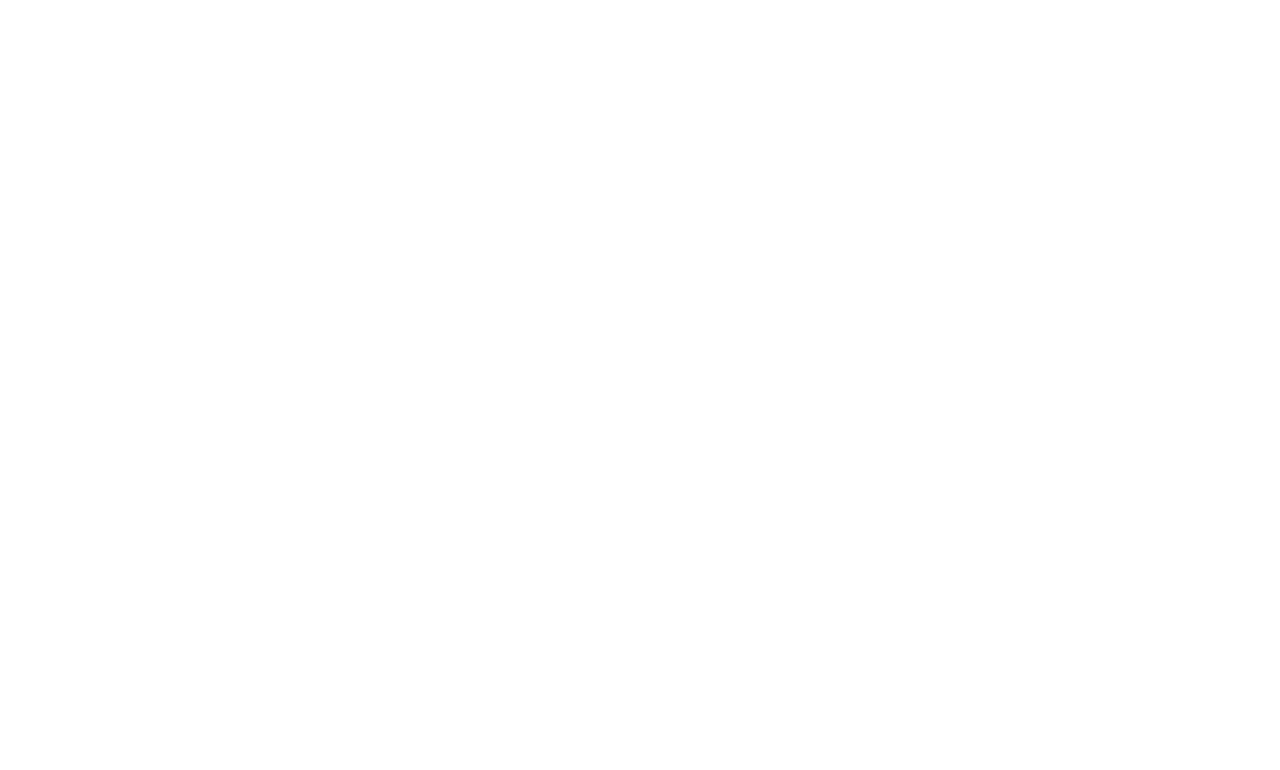
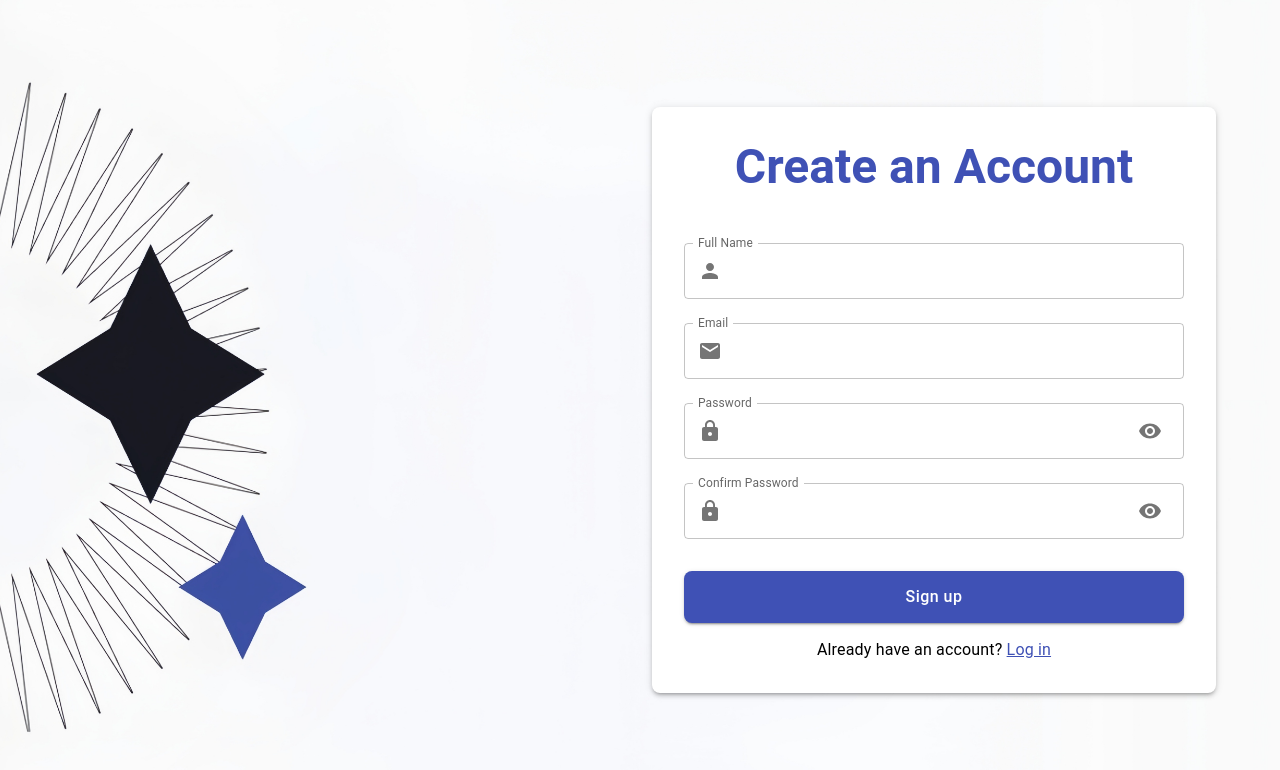
Before and after one commit to zolliene/InternQA, a React (Create React App) app: page /sign-up in a window 1280 px wide. Before the commit this address had no page. Shown: the top 770 px of the page. Built offline with nearby package versions, Linux system fonts and the light colour scheme.

Commit message:
reponsive + register

```diff
--- a/src/App.js
+++ b/src/App.js
@@ -3,6 +3,7 @@ import { BrowserRouter as Router, Route, Routes } from 'react-router-dom';
 import './App.css';
 import LoginPage from './Pages/login';
 import HomePage from './Pages/homePage';
+import Register from './Pages/register';
 
 function App() {
   return (
@@ -11,6 +12,7 @@ function App() {
         <Routes>
           <Route path="/" element={<LoginPage />} />
           <Route path="/home-page" element={<HomePage/>} />
+          <Route path='/sign-up' element={<Register/>} />
         </Routes>
       </div>
     </Router>
--- a/src/Pages/homePage.js
+++ b/src/Pages/homePage.js
@@ -2,7 +2,6 @@ import React from 'react'
 import Header from '../component/header'
 import QuestionsTab from '../component/questionsTabs'
 import QuestionsCard from '../component/questionsCard'
-import QuestionsAccordion from '../component/questionsManage'
 import Footer from '../component/footer'
 
 export default function HomePage() {
--- a/src/Pages/login.js
+++ b/src/Pages/login.js
@@ -1,13 +1,15 @@
 import React, { useState } from 'react';
-import { TextField, Button, Typography, Box, Paper, IconButton } from '@mui/material';
+import { TextField, Button, Typography, Box, Paper, IconButton, useMediaQuery } from '@mui/material';
 import EmailIcon from '@mui/icons-material/Email';
 import LockIcon from '@mui/icons-material/Lock';
 import VisibilityIcon from '@mui/icons-material/Visibility';
 import VisibilityOffIcon from '@mui/icons-material/VisibilityOff';
 import backgroundImage from '../image/loginBackground.png';
+import { Link } from 'react-router-dom';
 
 const LoginPage = () => {
   const [showPassword, setShowPassword] = useState(false);
+  const isMobile = useMediaQuery('(max-width:600px)');
 
   const handleClickShowPassword = () => {
     setShowPassword(!showPassword);
@@ -18,21 +20,22 @@ const LoginPage = () => {
       sx={{
         display: 'flex',
         height: '100vh',
-        justifyContent: 'flex-end',
+        justifyContent: isMobile ? 'center' : 'flex-end',
         alignItems: 'center',
         backgroundImage: `url(${backgroundImage})`,
         backgroundSize: 'cover',
         backgroundPosition: 'center',
-        paddingRight: '5%'
+        paddingRight: isMobile ? '0.5rem' : '5%',
+        paddingLeft: isMobile ? '0.5rem' : '0',
       }}
     >
       <Paper
         elevation={3}
         sx={{
           display: 'flex',
-          width: '50%',
-          height: '500px',
-          borderRadius: '10px',
+          width: isMobile ? '100%' : '40%',
+          height: isMobile ? 'auto' : '80%',
+          borderRadius: isMobile ? '0' : '10px',
           overflow: 'hidden',
         }}
       >
@@ -43,11 +46,12 @@ const LoginPage = () => {
             display: 'flex',
             flexDirection: 'column',
             justifyContent: 'center',
-            alignItems: 'flex-start',
-            padding: '2rem',
+            alignItems: isMobile ? 'center' : 'flex-start',
+            padding: isMobile ? '1rem' : '2rem',
+            textAlign: isMobile ? 'center' : 'left',
           }}
         >
-          <Typography variant="h3" sx={{ fontWeight: 'bold', mb: 4, textAlign: 'left' }}>
+          <Typography variant="h3" sx={{ fontWeight: 'bold', mb: 4 }}>
             Welcome to <br/><span style={{ color: '#3f51b5' }}>Amazing Tech</span>
           </Typography>
           <TextField
@@ -88,11 +92,9 @@ const LoginPage = () => {
           >
             Login
           </Button>
-          <Typography variant="body2" sx={{ mt: 2, textAlign: 'center', width: '100%' }}>
+          <Typography variant="body2" sx={{ mt: 2 }}>
             Don’t have an account? &nbsp;
-            <a href="/signup" style={{ color: '#3f51b5', textDecoration: 'none' }}>
-              Sign up
-            </a>
+            <Link to="sign-up" style={{ color: '#3f51b5' }}>Sign up</Link>
           </Typography>
         </Box>
       </Paper>
--- /dev/null
+++ b/src/Pages/register.js
@@ -0,0 +1,166 @@
+import React, { useState } from 'react';
+import {
+    Box,
+    TextField,
+    Button,
+    Typography,
+    InputAdornment,
+    IconButton,
+    useMediaQuery,
+} from '@mui/material';
+import { Visibility, VisibilityOff, Person, Email, Lock } from '@mui/icons-material';
+import backgroundImage from '../image/loginBackground.png';
+import { Link } from 'react-router-dom';
+
+const Register = () => {
+    const [showPassword, setShowPassword] = useState(false);
+    const [showConfirmPassword, setShowConfirmPassword] = useState(false);
+    const isMobile = useMediaQuery('(max-width:600px)');
+
+    const handleClickShowPassword = () => setShowPassword(!showPassword);
+    const handleClickShowConfirmPassword = () => setShowConfirmPassword(!showConfirmPassword);
+
+    const handleMouseDownPassword = (event) => {
+        event.preventDefault();
+    };
+
+    return (
+        <Box
+            sx={{
+                display: 'flex',
+                alignItems: 'center',
+                justifyContent: 'flex-end',
+                height: '100vh',
+                padding: isMobile ? '1rem' : '0',
+                backgroundImage: `url(${backgroundImage})`,
+                backgroundSize: 'cover',
+                backgroundPosition: 'center',
+            }}
+        >
+            <Box
+                sx={{
+                    display: 'flex',
+                    flexDirection: 'column',
+                    alignItems: 'center',
+                    bgcolor: 'white',
+                    p: isMobile ? 2 : 4,
+                    borderRadius: 2,
+                    boxShadow: 3,
+                    width: isMobile ? '100%' : '500px',
+                    maxWidth: '500px',
+                    height: 'auto',
+                    minHeight: isMobile ? 'auto' : '400px',
+                    marginRight: isMobile ? '0' : '5%',
+                }}
+            >
+                <Typography
+                    variant={isMobile ? 'h4' : 'h3'}
+                    sx={{ mb: 4, fontWeight: 'bold', color: '#3f51b5', textAlign: 'center' }}
+                >
+                    Create an Account
+                </Typography>
+                <TextField
+                    fullWidth
+                    variant="outlined"
+                    label="Full Name"
+                    margin="normal"
+                    InputProps={{
+                        startAdornment: (
+                            <InputAdornment position="start">
+                                <Person />
+                            </InputAdornment>
+                        ),
+                    }}
+                />
+                <TextField
+                    fullWidth
+                    variant="outlined"
+                    label="Email"
+                    margin="normal"
+                    type="email"
+                    InputProps={{
+                        startAdornment: (
+                            <InputAdornment position="start">
+                                <Email />
+                            </InputAdornment>
+                        ),
+                    }}
+                />
+                <TextField
+                    fullWidth
+                    variant="outlined"
+                    label="Password"
+                    margin="normal"
+                    type={showPassword ? 'text' : 'password'}
+                    InputProps={{
+                        startAdornment: (
+                            <InputAdornment position="start">
+                                <Lock />
+                            </InputAdornment>
+                        ),
+                        endAdornment: (
+                            <InputAdornment position="end">
+                                <IconButton
+                                    aria-label="toggle password visibility"
+                                    onClick={handleClickShowPassword}
+                                    onMouseDown={handleMouseDownPassword}
+                                >
+                                    {showPassword ? <VisibilityOff /> : <Visibility />}
+                                </IconButton>
+                            </InputAdornment>
+                        ),
+                    }}
+                />
+                <TextField
+                    fullWidth
+                    variant="outlined"
+                    label="Confirm Password"
+                    margin="normal"
+                    type={showConfirmPassword ? 'text' : 'password'}
+                    InputProps={{
+                        startAdornment: (
+                            <InputAdornment position="start">
+                                <Lock />
+                            </InputAdornment>
+                        ),
+                        endAdornment: (
+                            <InputAdornment position="end">
+                                <IconButton
+                                    aria-label="toggle password visibility"
+                                    onClick={handleClickShowConfirmPassword}
+                                    onMouseDown={handleMouseDownPassword}
+                                >
+                                    {showConfirmPassword ? <VisibilityOff /> : <Visibility />}
+                                </IconButton>
+                            </InputAdornment>
+                        ),
+                    }}
+                />
+                <Button
+                    fullWidth
+                    variant="contained"
+                    sx={{
+                        backgroundColor: '#3f51b5',
+                        color: '#fff',
+                        mt: 3,
+                        py: 1.5,
+                        borderRadius: 2,
+                        textTransform: 'none',
+                        fontSize: isMobile ? '0.9rem' : '1rem',
+                    }}
+                >
+                    Sign up
+                </Button>
+                <Typography
+                    variant="body2"
+                    sx={{ mt: 2, textAlign: 'center', fontSize: isMobile ? '0.8rem' : '1rem' }}
+                >
+                    Already have an account?{' '}
+                    <Link to="/" style={{ color: '#3f51b5'}}>Log in</Link>
+                </Typography>
+            </Box>
+        </Box>
+    );
+};
+
+export default Register;
--- a/src/component/footer.js
+++ b/src/component/footer.js
@@ -1,20 +1,47 @@
 import React from 'react';
-import { Box, Typography, TextField, Button, IconButton, Grid } from '@mui/material';
+import { Box, Typography, IconButton, Grid, useMediaQuery } from '@mui/material';
 import LinkedInIcon from '@mui/icons-material/LinkedIn';
 import FacebookIcon from '@mui/icons-material/Facebook';
 import TwitterIcon from '@mui/icons-material/Twitter';
 
 const Footer = () => {
+  const isMobile = useMediaQuery('(max-width:600px)'); // Media query for mobile devices
+
   return (
-        <Box sx={{ backgroundColor: '#3f51b5', color: '#ffffff', padding: '20px 20px', borderRadius: '16px 16px 0 0' }}>
+    <Box
+      sx={{
+        backgroundColor: '#3f51b5',
+        color: '#ffffff',
+        padding: isMobile ? '10px 10px' : '20px 20px', // Adjust padding for mobile
+        borderRadius: '16px 16px 0 0',
+      }}
+    >
       <Grid container spacing={1}>
+        {/* Add any additional content here */}
       </Grid>
-            <Box sx={{ marginTop: '20px', borderTop: '1px solid #ffffff', paddingTop: '20px' }}>
+      <Box
+        sx={{
+          marginTop: '20px',
+          borderTop: '1px solid #ffffff',
+          paddingTop: isMobile ? '10px' : '20px', // Adjust padding for mobile
+        }}
+      >
         <Grid container spacing={2}>
           <Grid item xs={12} md={6}>
-                        <Typography variant="body2">© 2023 Amazing Tech. All Rights Reserved.</Typography>
+            <Typography variant="body2" sx={{ textAlign: isMobile ? 'center' : 'left' }}>
+              © 2023 Amazing Tech. All Rights Reserved.
+            </Typography>
           </Grid>
-                    <Grid item xs={12} md={6} sx={{ display: 'flex', justifyContent: 'flex-end', alignItems: 'center' }}>
+          <Grid
+            item
+            xs={12}
+            md={6}
+            sx={{
+              display: 'flex',
+              justifyContent: isMobile ? 'center' : 'flex-end', // Center icons on mobile
+              alignItems: 'center',
+            }}
+          >
             <IconButton sx={{ color: '#ffffff' }}>
               <LinkedInIcon />
             </IconButton>
--- a/src/component/header.js
+++ b/src/component/header.js
@@ -1,10 +1,11 @@
 import React, { useState } from 'react';
-import { AppBar, Toolbar, Box, IconButton, Menu, MenuItem } from '@mui/material';
+import { AppBar, Toolbar, Box, IconButton, Menu, MenuItem, useMediaQuery } from '@mui/material';
 import logo from '../image/logo.png';
 import PersonIcon from '@mui/icons-material/Person';
 
 const Header = () => {
   const [anchorEl, setAnchorEl] = useState(null);
+  const isMobile = useMediaQuery('(max-width:600px)'); // Media query for mobile devices
 
   const handleMenuOpen = (event) => {
     setAnchorEl(event.currentTarget);
@@ -15,16 +16,30 @@ const Header = () => {
   };
 
   const handleLogout = () => {
-    // Logic for logging out the user
     console.log("User logged out");
     handleMenuClose();
   };
 
   return (
-    <AppBar position="static" color="transparent" elevation={0} sx={{ borderBottom: '1px solid #ddd' }}>
+    <AppBar
+      position="static"
+      color="transparent"
+      elevation={0}
+      sx={{
+        borderBottom: '1px solid #ddd',
+        padding: isMobile ? '0 10px' : '0 20px', // Adjust padding for mobile
+      }}
+    >
       <Toolbar sx={{ justifyContent: 'space-between' }}>
         <Box sx={{ display: 'flex', alignItems: 'center' }}>
-          <img src={logo} alt="Amazing Tech Logo" style={{ height: '40px', marginRight: '10px' }} />
+          <img
+            src={logo}
+            alt="Amazing Tech Logo"
+            style={{
+              height: isMobile ? '30px' : '40px', // Adjust logo size for mobile
+              marginRight: '10px',
+            }}
+          />
         </Box>
 
         <Box sx={{ display: 'flex', alignItems: 'center', gap: '10px' }}>
@@ -32,7 +47,7 @@ const Header = () => {
             onClick={handleMenuOpen}
             sx={{ color: 'inherit' }}
           >
-            <PersonIcon sx={{ fontSize: 30 }} /> {/* Adjust the size as needed */}
+            <PersonIcon sx={{ fontSize: isMobile ? 25 : 30 }} /> {/* Adjust icon size */}
           </IconButton>
           <Menu
             anchorEl={anchorEl}
--- a/src/component/questionsTabs.js
+++ b/src/component/questionsTabs.js
@@ -38,7 +38,7 @@ const QuestionsTab = () => {
             backgroundColor: 'transparent', // Remove background color
             borderRadius: '8px', // Make the tabs rounded
             '&.Mui-selected': {
-              backgroundColor: '#9aa0e1', // Light blue background for the selected tab
+              backgroundColor: '#5A67D8', // Light blue background for the selected tab
               color: '#ffffff', // White text color when selected
             },
             '&:hover': {
```
Lines whose indentation alone changed are shown as unchanged.
